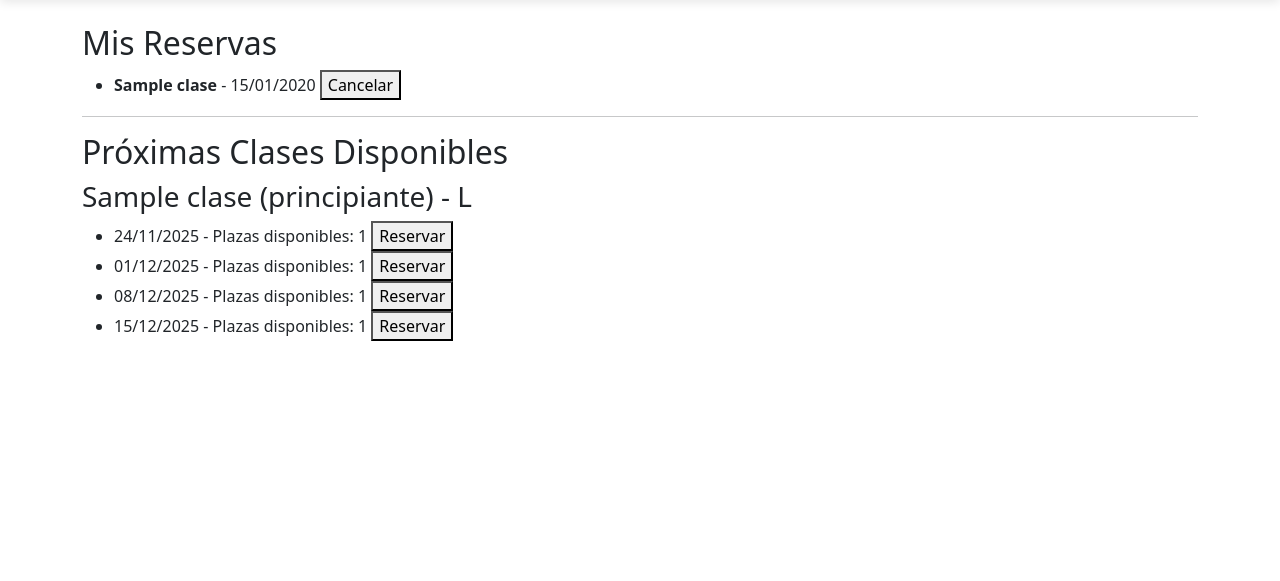
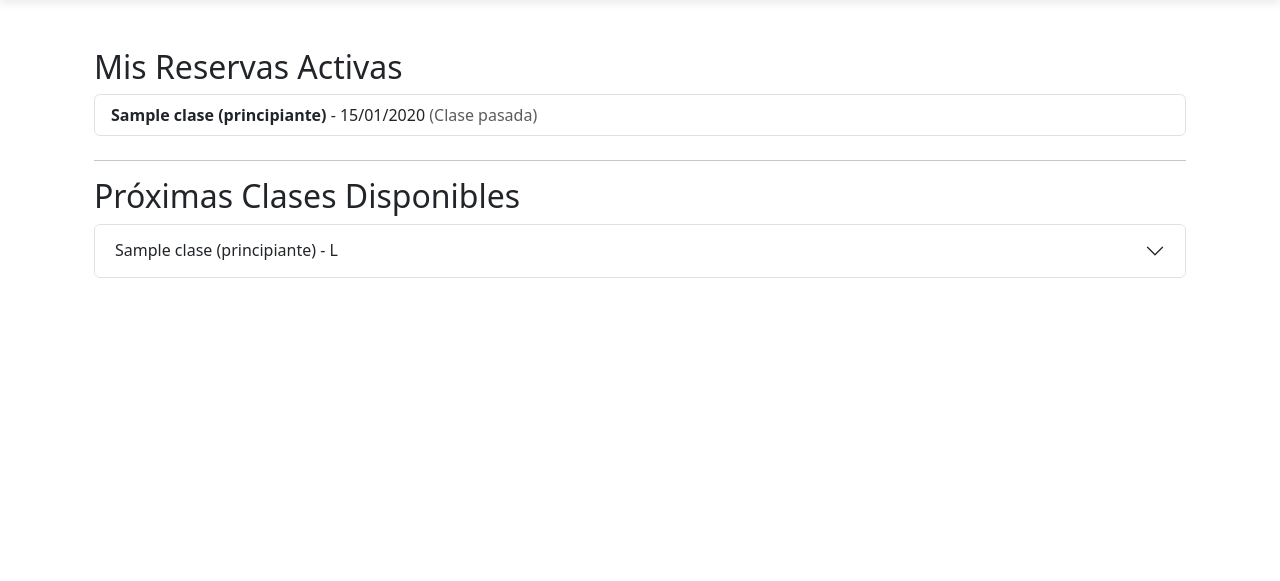
Before and after one commit to estefany89/TrainUp, a Django app: page /reservas/ in a window 1280 px wide. Shown: the part 62-643 px from the top of the page. Run offline with Django 5.2, Linux system fonts and the light colour scheme; a user stored in the database is signed in; tables that the repository leaves empty hold one stand-in row (values such as "Sample post").

Commit message:
Agregar estilo bootstraps para la reservas

```diff
--- a/gimnasio_project/gimnasio/views.py
+++ b/gimnasio_project/gimnasio/views.py
@@ -12,7 +12,7 @@ from django.contrib import messages
 from django.utils import timezone
 from django.db.models import Q, Count
 from datetime import datetime, timedelta
-
+from django.db import IntegrityError, transaction
 from .models import PerfilUsuario, Monitor, Clase, Reserva, Pago
 from .decorators import admin_required, socio_required
 
@@ -565,7 +565,8 @@ class MisReservasView(View):
 
         context = {
             'reservas': reservas,
-            'proximas_clases': proximas_clases
+            'proximas_clases': proximas_clases,
+            'today': timezone.now().date(),
         }
         return render(request, self.template_name, context)
 
@@ -576,20 +577,47 @@ class MisReservasView(View):
         clase = get_object_or_404(Clase, pk=clase_id, activa=True)
         fecha = datetime.strptime(fecha_str, '%Y-%m-%d').date()
 
-        # Verificar reserva previa
-        if Reserva.objects.filter(socio=request.user, clase=clase, fecha=fecha, cancelada=False).exists():
+        # Verificar si ya existe una reserva activa para este socio, clase y fecha
+        reserva_existente = Reserva.objects.filter(
+            socio=request.user,
+            clase=clase,
+            fecha=fecha,
+            cancelada=False
+        ).first()
+
+        if reserva_existente:
             messages.error(request, 'Ya tienes una reserva para esta clase en esa fecha.')
             return redirect('gimnasio:mis_reservas')
 
-        # Verificar capacidad
-        reservas_existentes = Reserva.objects.filter(clase=clase, fecha=fecha, cancelada=False).count()
-        if reservas_existentes >= clase.capacidad_maxima:
+        # Verificar si hay plazas disponibles (solo contando reservas activas)
+        reservas_activas = Reserva.objects.filter(
+            clase=clase,
+            fecha=fecha,
+            cancelada=False
+        ).count()
+
+        if reservas_activas >= clase.capacidad_maxima:
             messages.error(request, 'No hay plazas disponibles para esta fecha.')
             return redirect('gimnasio:mis_reservas')
 
-        # Crear reserva
-        Reserva.objects.create(socio=request.user, clase=clase, fecha=fecha)
-        messages.success(request, f'Reserva confirmada para {clase.nombre} el {fecha.strftime("%d/%m/%Y")}.')
+        # Verificar si existe una reserva cancelada para reutilizarla
+        reserva_cancelada = Reserva.objects.filter(
+            socio=request.user,
+            clase=clase,
+            fecha=fecha,
+            cancelada=True
+        ).first()
+
+        if reserva_cancelada:
+            # Reactivar la reserva cancelada
+            reserva_cancelada.cancelada = False
+            reserva_cancelada.save()
+            messages.success(request, f'Reserva reactivada para {clase.nombre} el {fecha.strftime("%d/%m/%Y")}.')
+        else:
+            # Crear nueva reserva
+            Reserva.objects.create(socio=request.user, clase=clase, fecha=fecha)
+            messages.success(request, f'Reserva confirmada para {clase.nombre} el {fecha.strftime("%d/%m/%Y")}.')
+
         return redirect('gimnasio:mis_reservas')
 
 
--- a/gimnasio_project/templates/gimnasio/mis_reservas.html
+++ b/gimnasio_project/templates/gimnasio/mis_reservas.html
@@ -2,22 +2,29 @@
 {% block title %}Mis Reservas{% endblock %}
 
 {% block content %}
-<h2>Mis Reservas</h2>
+<div class="container my-4">
 
+    <h2>Mis Reservas Activas</h2>
     {% if reservas %}
-    <ul>
+    <div class="list-group mb-4">
         {% for reserva in reservas %}
-        <li>
-            <strong>{{ reserva.clase.nombre }}</strong> - {{ reserva.fecha|date:"d/m/Y" }}
-            {% if not reserva.cancelada %}
-                <form method="post" action="{% url 'gimnasio:cancelar_reserva' reserva.id %}" style="display:inline;">
+        <div class="list-group-item d-flex justify-content-between align-items-center">
+            <div>
+                <strong>{{ reserva.clase.nombre }} ({{ reserva.clase.nivel }})</strong>
+                - {{ reserva.fecha|date:"d/m/Y" }}
+                {% if reserva.fecha < today %}
+                    <span class="text-muted">(Clase pasada)</span>
+                {% endif %}
+            </div>
+            {% if not reserva.cancelada and reserva.fecha >= today %}
+            <form method="post" action="{% url 'gimnasio:cancelar_reserva' reserva.id %}">
                 {% csrf_token %}
-                    <button type="submit">Cancelar</button>
+                <button class="btn btn-sm btn-danger">Cancelar</button>
             </form>
             {% endif %}
-        </li>
+        </div>
         {% endfor %}
-    </ul>
+    </div>
     {% else %}
     <p>No tienes reservas activas.</p>
     {% endif %}
@@ -25,25 +32,37 @@
     <hr>
 
     <h2>Próximas Clases Disponibles</h2>
-
     {% if proximas_clases %}
+    <div class="accordion" id="clasesAccordion">
         {% for item in proximas_clases %}
-        <h3>{{ item.clase.nombre }} ({{ item.clase.nivel }}) - {{ item.clase.dia_semana }}</h3>
-        <ul>
+        <div class="accordion-item">
+            <h2 class="accordion-header" id="heading{{ forloop.counter }}">
+                <button class="accordion-button collapsed" type="button" data-bs-toggle="collapse" data-bs-target="#collapse{{ forloop.counter }}" aria-expanded="false" aria-controls="collapse{{ forloop.counter }}">
+                    {{ item.clase.nombre }} ({{ item.clase.nivel }}) - {{ item.clase.dia_semana }}
+                </button>
+            </h2>
+            <div id="collapse{{ forloop.counter }}" class="accordion-collapse collapse" aria-labelledby="heading{{ forloop.counter }}" data-bs-parent="#clasesAccordion">
+                <div class="accordion-body">
+                    <ul class="list-group">
                         {% for fecha in item.fechas %}
-            <li>
+                        <li class="list-group-item d-flex justify-content-between align-items-center">
                             {{ fecha.fecha|date:"d/m/Y" }} - Plazas disponibles: {{ fecha.disponibles }}
                             <form method="post" style="display:inline;">
                                 {% csrf_token %}
                                 <input type="hidden" name="clase_id" value="{{ item.clase.id }}">
                                 <input type="hidden" name="fecha" value="{{ fecha.fecha|date:'Y-m-d' }}">
-                    <button type="submit">Reservar</button>
+                                <button class="btn btn-sm btn-primary">Reservar</button>
                             </form>
                         </li>
                         {% endfor %}
                     </ul>
+                </div>
+            </div>
+        </div>
         {% endfor %}
+    </div>
     {% else %}
     <p>No hay clases disponibles próximamente.</p>
     {% endif %}
+</div>
 {% endblock %}
```
Lines whose indentation alone changed are shown as unchanged.
